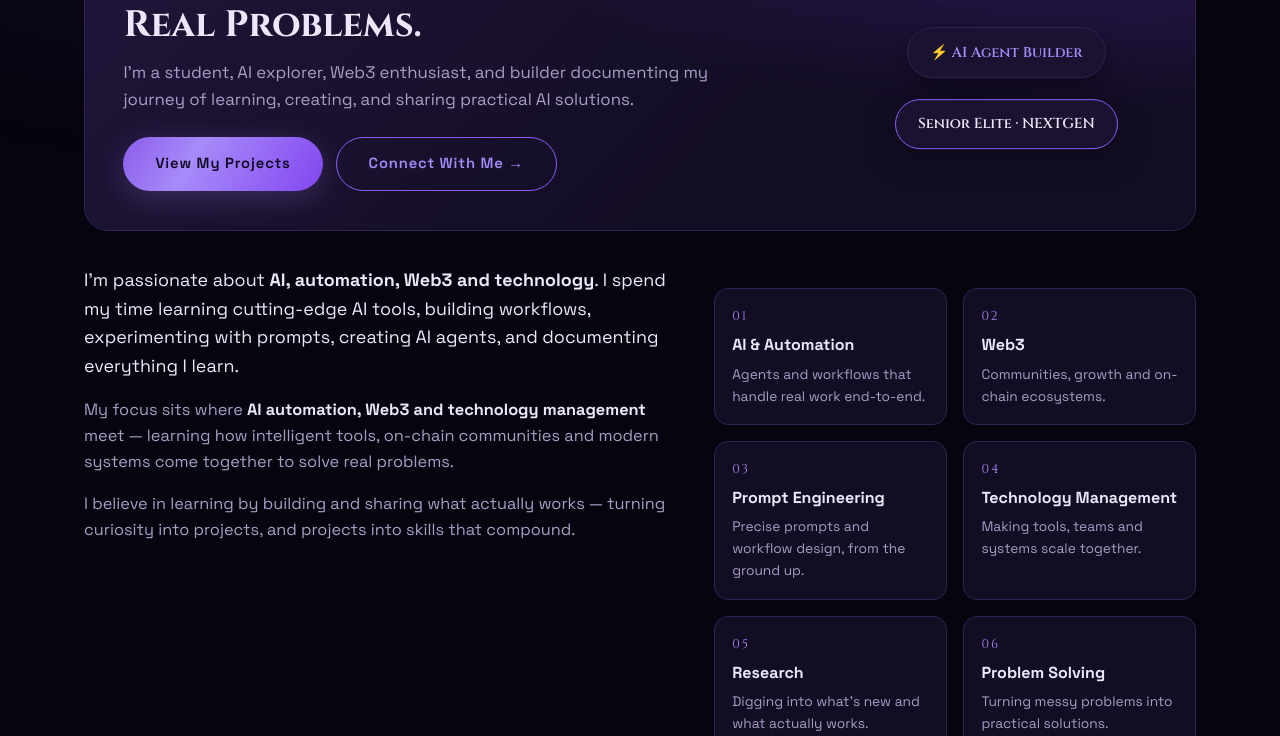
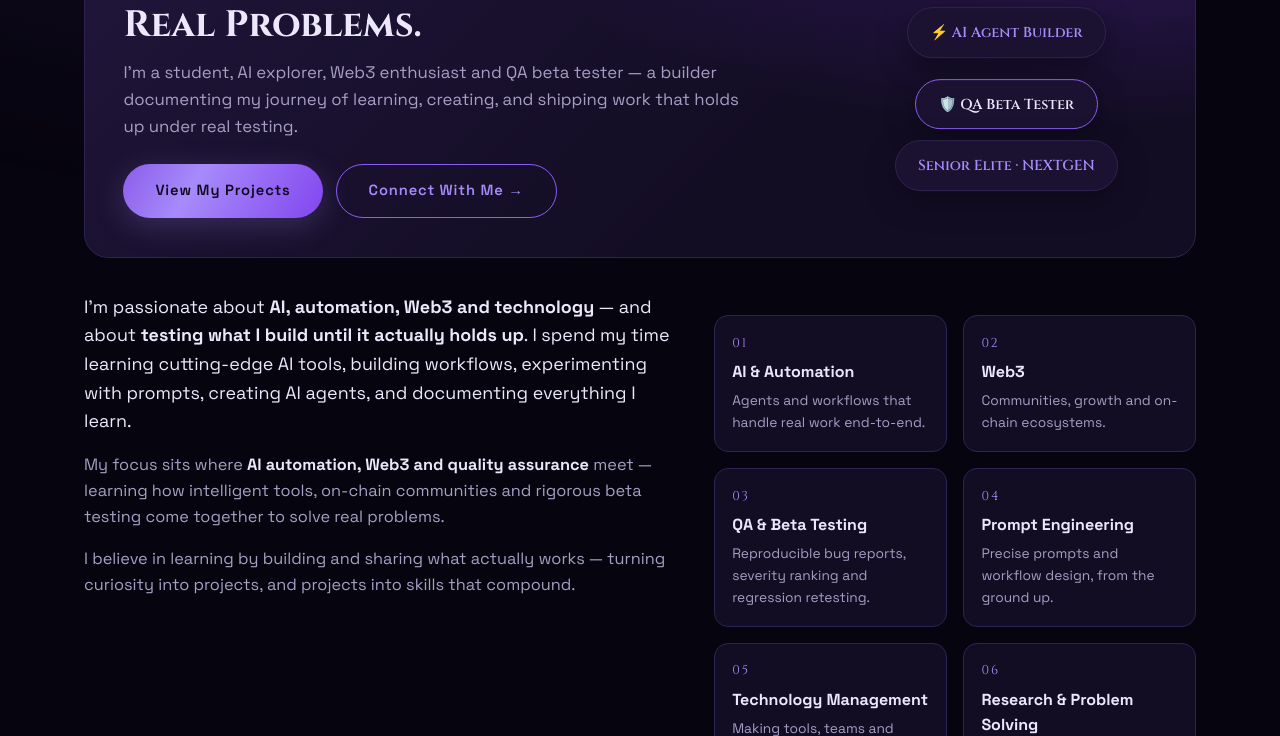
Before and after one commit to michaelcrypto1/michaelcrypt-portfolio, a plain HTML site: page index.html in a window 1280 px wide. Shown: the part 1204-1940 px from the top of the page. Drawn offline with Linux system fonts and the light colour scheme.

Commit message:
Upgrade: AI Agents (11) + QANAT proof of work sections, More Videos CTA, QA skills & service card

```diff
--- a/index.html
+++ b/index.html
@@ -344,20 +344,21 @@ footer .f-brand{font-family:'Cinzel',serif;color:var(--gold);font-weight:600;mar
   <div class="hero-overlay"></div>
   <div class="hero-grid"></div>
   <div class="wrap">
-    <div class="eyebrow">✦ Web3 Community &amp; Growth</div>
+    <div class="eyebrow">✦ AI Agents · Web3 · QA &amp; Beta Testing</div>
     <h1>
       <span class="line1">Building Communities</span>
       <span class="gold">That Actually</span>
       <span class="fire">Care &amp; Grow.</span>
     </h1>
-    <p class="sub">I'm Michael — a Web3 Community Manager, Growth Strategist and AI Content Creator who has been in the trenches long enough to know what actually works. Let me take your project from unknown to talked about.</p>
+    <p class="sub">I'm Michael — a Web3 community manager, AI agent builder and QA beta tester. I break products before your users do, then build the communities, agents and content that make your project impossible to ignore.</p>
     <div class="hero-tags">
       <span class="tag"><b>Community Building</b></span>
       <span class="tag"><b>Growth Strategy</b></span>
-      <span class="tag"><b>Social Media</b></span>
-      <span class="tag"><b>Social Amplification</b></span>
+      <span class="tag"><b>AI Agents</b></span>
       <span class="tag"><b>AI Content</b></span>
       <span class="tag"><b>AI Video</b></span>
+      <span class="tag"><b>QA &amp; Beta Testing</b></span>
+      <span class="tag"><b>Social Amplification</b></span>
     </div>
     <div class="hero-actions">
       <a href="#contact" class="btn btn-gold">Let's Talk</a>
@@ -383,7 +384,7 @@ footer .f-brand{font-family:'Cinzel',serif;color:var(--gold);font-weight:600;mar
     <div class="about-hero reveal">
       <div class="ah-copy">
         <h3>Real <span class="gold">Problems.</span></h3>
-        <p>I'm a student, AI explorer, Web3 enthusiast, and builder documenting my journey of learning, creating, and sharing practical AI solutions.</p>
+        <p>I'm a student, AI explorer, Web3 enthusiast and QA beta tester — a builder documenting my journey of learning, creating, and shipping work that holds up under real testing.</p>
         <div class="about-actions">
           <a class="btn btn-gold" href="#aivideo">View My Projects</a>
           <a class="btn btn-outline" href="#contact">Connect With Me →</a>
@@ -391,23 +392,24 @@ footer .f-brand{font-family:'Cinzel',serif;color:var(--gold);font-weight:600;mar
       </div>
       <div class="ah-float">
         <div class="ah-badge">⚡ AI Agent Builder</div>
-        <div class="ah-badge alt">Senior Elite · NEXTGEN</div>
+        <div class="ah-badge alt">🛡️ QA Beta Tester</div>
+        <div class="ah-badge">Senior Elite · NEXTGEN</div>
       </div>
     </div>
 
     <div class="about-grid">
       <div class="about-copy reveal">
-        <p class="lead">I'm passionate about <strong>AI, automation, Web3 and technology</strong>. I spend my time learning cutting-edge AI tools, building workflows, experimenting with prompts, creating AI agents, and documenting everything I learn.</p>
-        <p>My focus sits where <strong>AI automation, Web3 and technology management</strong> meet — learning how intelligent tools, on-chain communities and modern systems come together to solve real problems.</p>
+        <p class="lead">I'm passionate about <strong>AI, automation, Web3 and technology</strong> — and about <strong>testing what I build until it actually holds up</strong>. I spend my time learning cutting-edge AI tools, building workflows, experimenting with prompts, creating AI agents, and documenting everything I learn.</p>
+        <p>My focus sits where <strong>AI automation, Web3 and quality assurance</strong> meet — learning how intelligent tools, on-chain communities and rigorous beta testing come together to solve real problems.</p>
         <p>I believe in learning by building and sharing what actually works — turning curiosity into projects, and projects into skills that compound.</p>
       </div>
       <div class="pillars reveal">
         <div class="pillar"><div class="p-num">01</div><h4>AI &amp; Automation</h4><p>Agents and workflows that handle real work end-to-end.</p></div>
         <div class="pillar"><div class="p-num">02</div><h4>Web3</h4><p>Communities, growth and on-chain ecosystems.</p></div>
-        <div class="pillar"><div class="p-num">03</div><h4>Prompt Engineering</h4><p>Precise prompts and workflow design, from the ground up.</p></div>
-        <div class="pillar"><div class="p-num">04</div><h4>Technology Management</h4><p>Making tools, teams and systems scale together.</p></div>
-        <div class="pillar"><div class="p-num">05</div><h4>Research</h4><p>Digging into what's new and what actually works.</p></div>
-        <div class="pillar"><div class="p-num">06</div><h4>Problem Solving</h4><p>Turning messy problems into practical solutions.</p></div>
+        <div class="pillar"><div class="p-num">03</div><h4>QA &amp; Beta Testing</h4><p>Reproducible bug reports, severity ranking and regression retesting.</p></div>
+        <div class="pillar"><div class="p-num">04</div><h4>Prompt Engineering</h4><p>Precise prompts and workflow design, from the ground up.</p></div>
+        <div class="pillar"><div class="p-num">05</div><h4>Technology Management</h4><p>Making tools, teams and systems scale together.</p></div>
+        <div class="pillar"><div class="p-num">06</div><h4>Research &amp; Problem Solving</h4><p>Digging into what's new, then turning messy problems into practical solutions.</p></div>
       </div>
     </div>
 
@@ -415,6 +417,7 @@ footer .f-brand{font-family:'Cinzel',serif;color:var(--gold);font-weight:600;mar
       <span class="chip">AI</span>
       <span class="chip">Web3</span>
       <span class="chip">Automation</span>
+      <span class="chip">QA &amp; Beta Testing</span>
       <span class="chip">Senior Elite · NEXTGEN</span>
     </div>
   </div>
```
